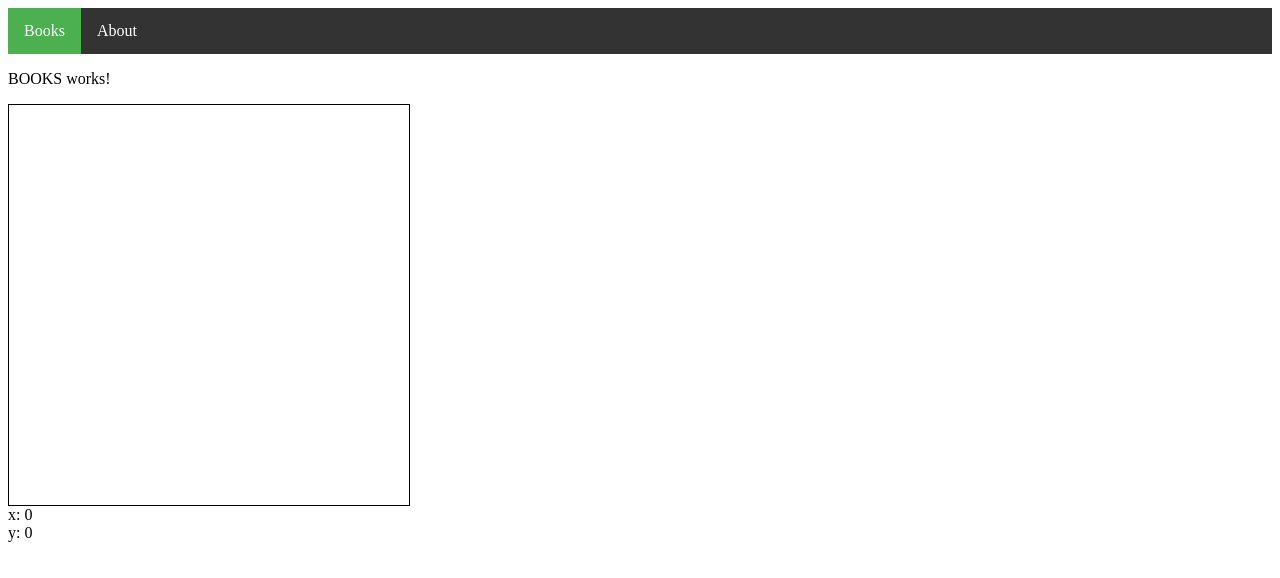
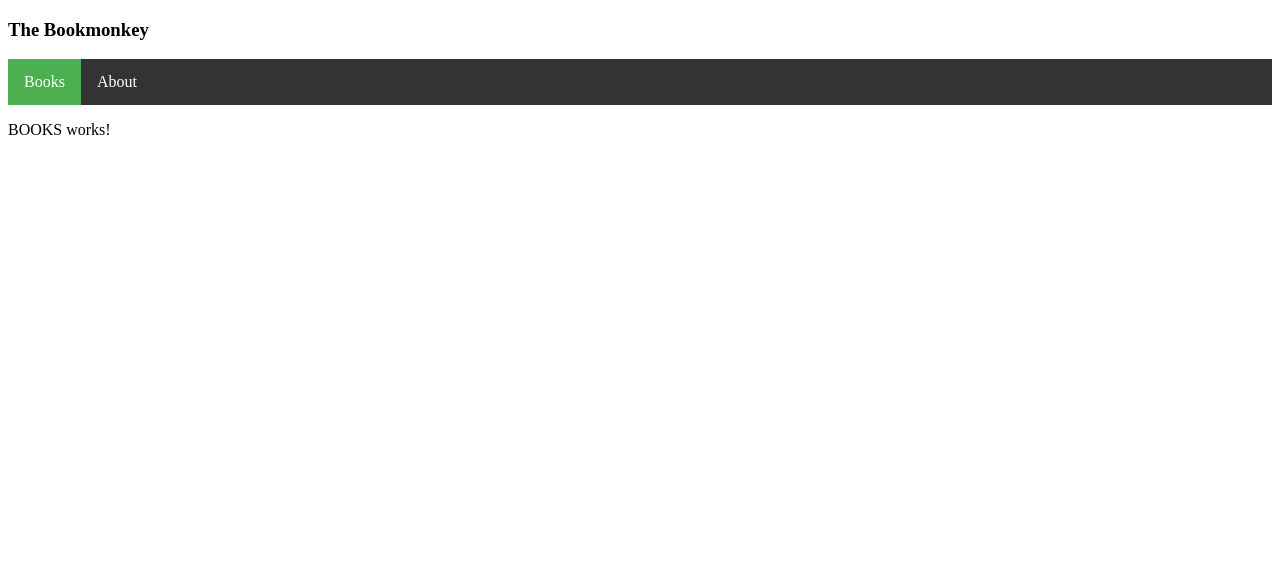
Before and after one commit to Markus-Ende/workshop-2020-02-24-nuernberg, an Angular app: page / in a window 1280 px wide. Shown: the top 578 px of the page. Built offline with nearby package versions, Linux system fonts and the light colour scheme.

Commit message:
title-box

```diff
--- a/src/app/app.component.html
+++ b/src/app/app.component.html
@@ -1,6 +1,8 @@
+<sft-title-box [title]="title"></sft-title-box>
+
 <sft-navigation></sft-navigation>
 <sft-books></sft-books>
 
 <!-- <sft-info-box></sft-info-box> -->
-<sft-mouse-cursor></sft-mouse-cursor>
+<!-- <sft-mouse-cursor></sft-mouse-cursor> -->
 <router-outlet></router-outlet>
--- a/src/app/app.component.ts
+++ b/src/app/app.component.ts
@@ -6,6 +6,6 @@ import { Component } from '@angular/core';
   styleUrls: ['./app.component.scss']
 })
 export class AppComponent {
-  title = 'bookmonkey';
+  title = 'The Bookmonkey';
 
 }
--- a/src/app/app.module.ts
+++ b/src/app/app.module.ts
@@ -8,13 +8,15 @@ import { AboutModule } from './about/about.module';
 import { NavigationComponent } from './navigation/navigation.component';
 import { InfoBoxComponent } from './info-box/info-box.component';
 import { MouseCursorComponent } from './mouse-cursor/mouse-cursor.component';
+import { TitleBoxComponent } from './title-box/title-box.component';
 
 @NgModule({
   declarations: [
     AppComponent,
     NavigationComponent,
     InfoBoxComponent,
-    MouseCursorComponent
+    MouseCursorComponent,
+    TitleBoxComponent
   ],
   imports: [
     BrowserModule,
--- /dev/null
+++ b/src/app/title-box/title-box.component.html
@@ -0,0 +1 @@
+<h3>{{title}}</h3>
--- /dev/null
+++ b/src/app/title-box/title-box.component.ts
@@ -0,0 +1,16 @@
+import { Component, OnInit, Input } from '@angular/core';
+
+@Component({
+  selector: 'sft-title-box',
+  templateUrl: './title-box.component.html',
+  styleUrls: ['./title-box.component.scss']
+})
+export class TitleBoxComponent implements OnInit {
+  @Input() title = '';
+
+  constructor() { }
+
+  ngOnInit(): void {
+  }
+
+}
```
Also changed, not shown: src/app/title-box/title-box.component.scss (added), 1 other file (tests, documents, lock files or other folders).
